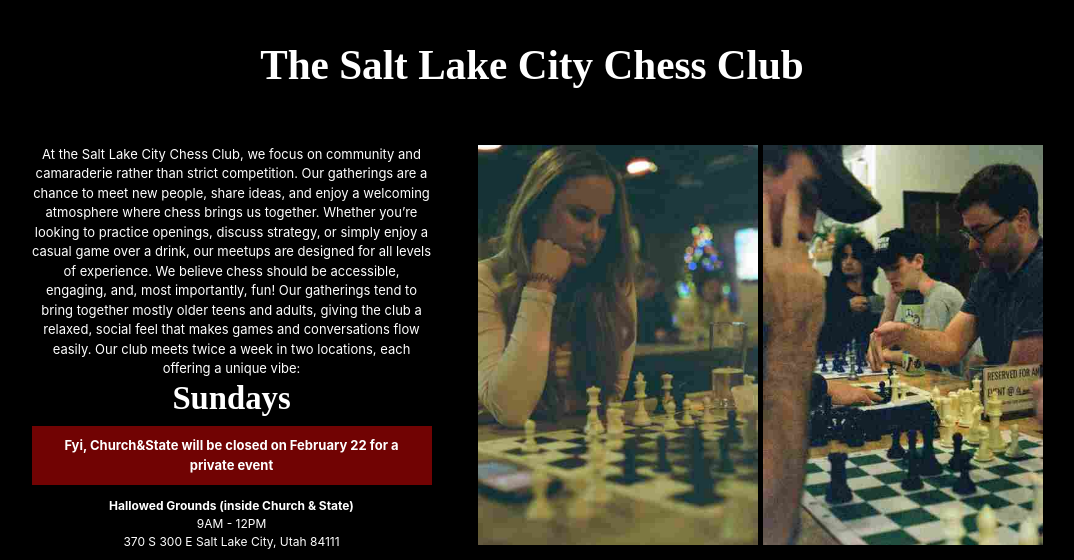
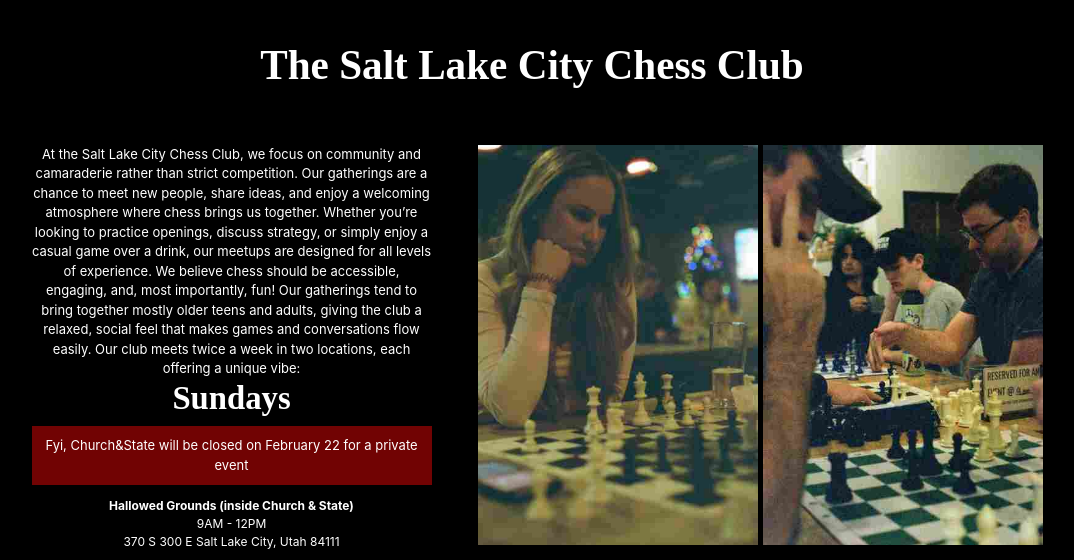
Before and after one commit to elguapo11/chess_site, a plain HTML site: page index.html in a window 1280 px wide. Shown: the top 560 px of the page, without its empty margins (108-1182 px from the left). Drawn offline with nearby package versions, Linux system fonts and the light colour scheme; a script that the page names is missing; a web font is replaced by a local one.

Commit message:
fix: removed strong attribute

```diff
--- a/index.html
+++ b/index.html
@@ -32,7 +32,7 @@
         our meetups are designed for all levels of experience. We believe chess should be accessible, engaging, and, most importantly, fun! Our gatherings tend to bring together mostly older teens and adults, giving the club a relaxed, social feel that makes games and conversations flow easily.
         Our club meets twice a week in two locations, each offering a unique vibe:
                 <h2>Sundays</h2>
-                <div class='announcement'><strong>Fyi, Church&State will be closed on February 22 for a private event</strong></div>
+                <div class='announcement'>Fyi, Church&State will be closed on February 22 for a private event</div>
                 <a href="https://www.hallowedgrounds.rip/" target="_blank">
                     <p>
                         <strong>Hallowed Grounds (inside Church & State)</strong>
```
